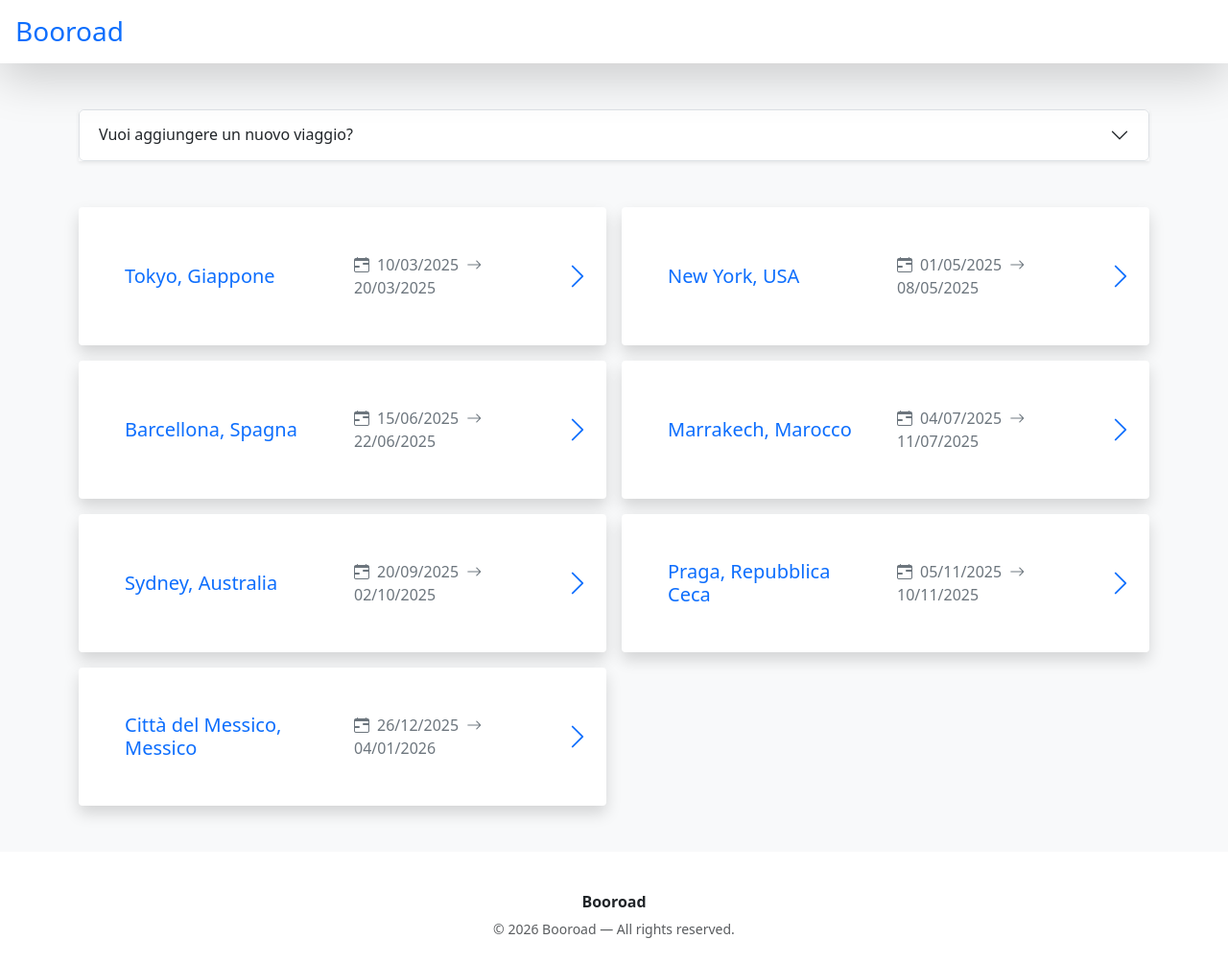
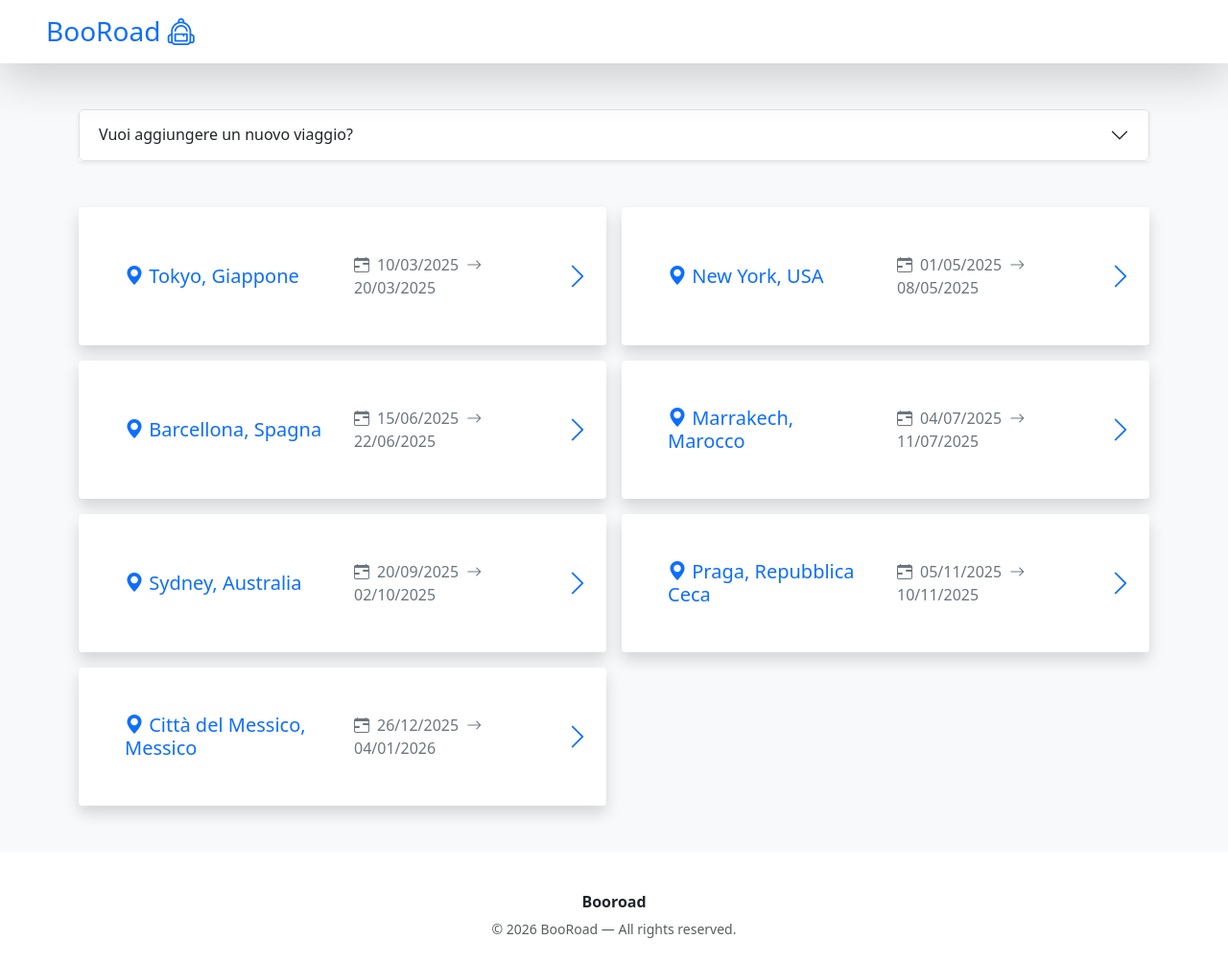
Before and after one commit to gabriele-fontana/booroad, a React (Vite) app: page / in a window 1280 px wide. Shown: the whole page at 96% size. Built offline with nearby package versions, Linux system fonts and the light colour scheme.

Commit message:
add header logo

```diff
--- a/src/components/AppFooter.jsx
+++ b/src/components/AppFooter.jsx
@@ -2,7 +2,7 @@ export default function AppFooter() {
     return (
         <footer className="p-4 text-center mt-3">
             <p className="mb-1 fw-semibold">Booroad</p>
-            <small className="text-muted">© {new Date().getFullYear()} Booroad — All rights reserved.</small>
+            <small className="text-muted">© {new Date().getFullYear()} BooRoad — All rights reserved.</small>
         </footer>
     );
 }
--- a/src/components/AppHeader.jsx
+++ b/src/components/AppHeader.jsx
@@ -2,9 +2,9 @@ import { Link } from "react-router";
 
 export default function AppHeader({ children }) {
     return (
-        <header className="sticky-top p-3 bg-white shadow-lg d-flex justify-content-between align-items-center">
+        <header className="sticky-top py-3 px-3 px-md-5 bg-white shadow-lg d-flex justify-content-between align-items-center">
             <h1 className="h3 mb-0">
-                <Link className="text-decoration-none" to={'/'}>Booroad</Link>
+                <Link className="text-decoration-none" to={'/'}>BooRoad <i className="bi bi-backpack2"></i></Link>
             </h1>
             {children}
         </header>
--- a/src/components/TravelCard.jsx
+++ b/src/components/TravelCard.jsx
@@ -6,7 +6,7 @@ export default function TravelCard({ journey }) {
             <div className="bg-white shadow rounded-1 ps-3 ps-md-5 pe-5 py-3 py-md-5 position-relative">
                 <div className="row align-items-center">
                     <div className="col-md-6">
-                        <h2 className="h5 mb-0">{journey.destination}</h2>
+                        <h2 className="h5 mb-0"><i className="bi bi-geo-alt-fill"></i> {journey.destination}</h2>
                     </div>
                     <div className="col-md-6">
                         <div className="row row-cols-auto gx-2 align-items-center text-secondary">
```
